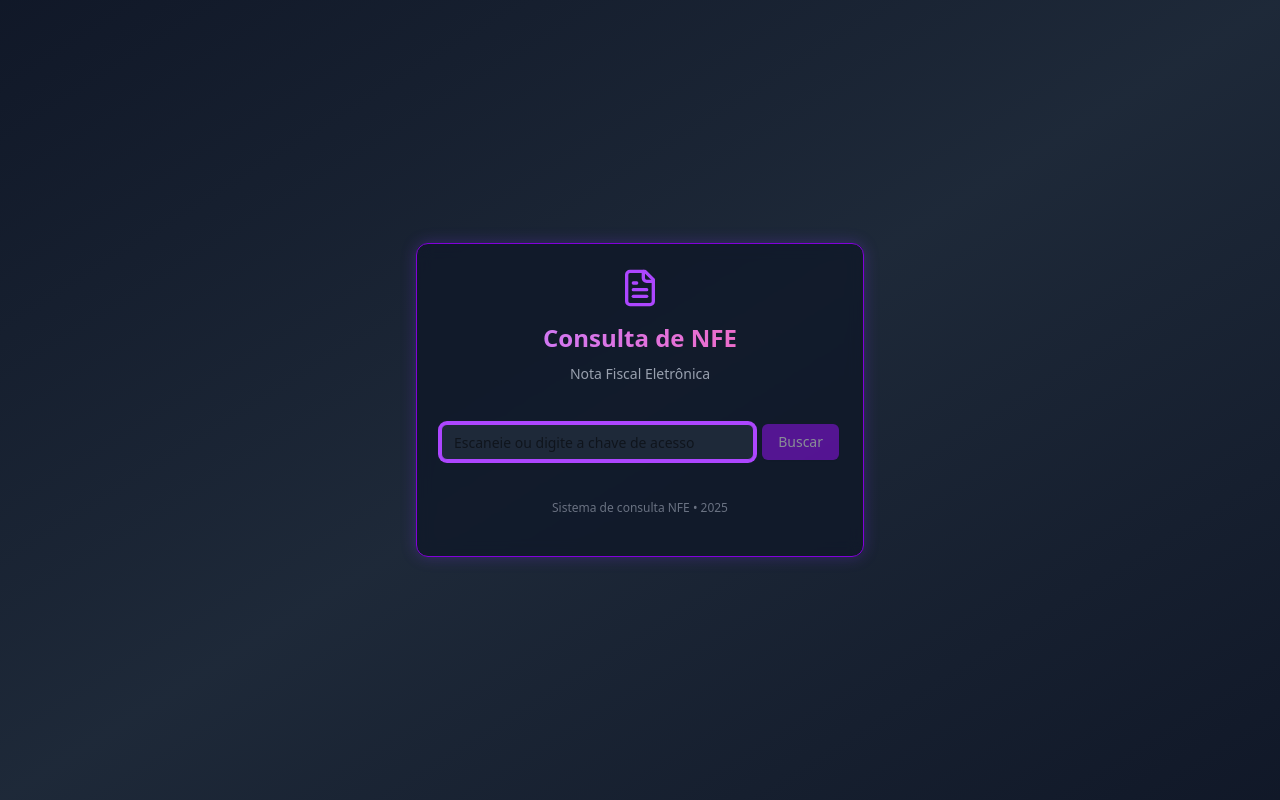
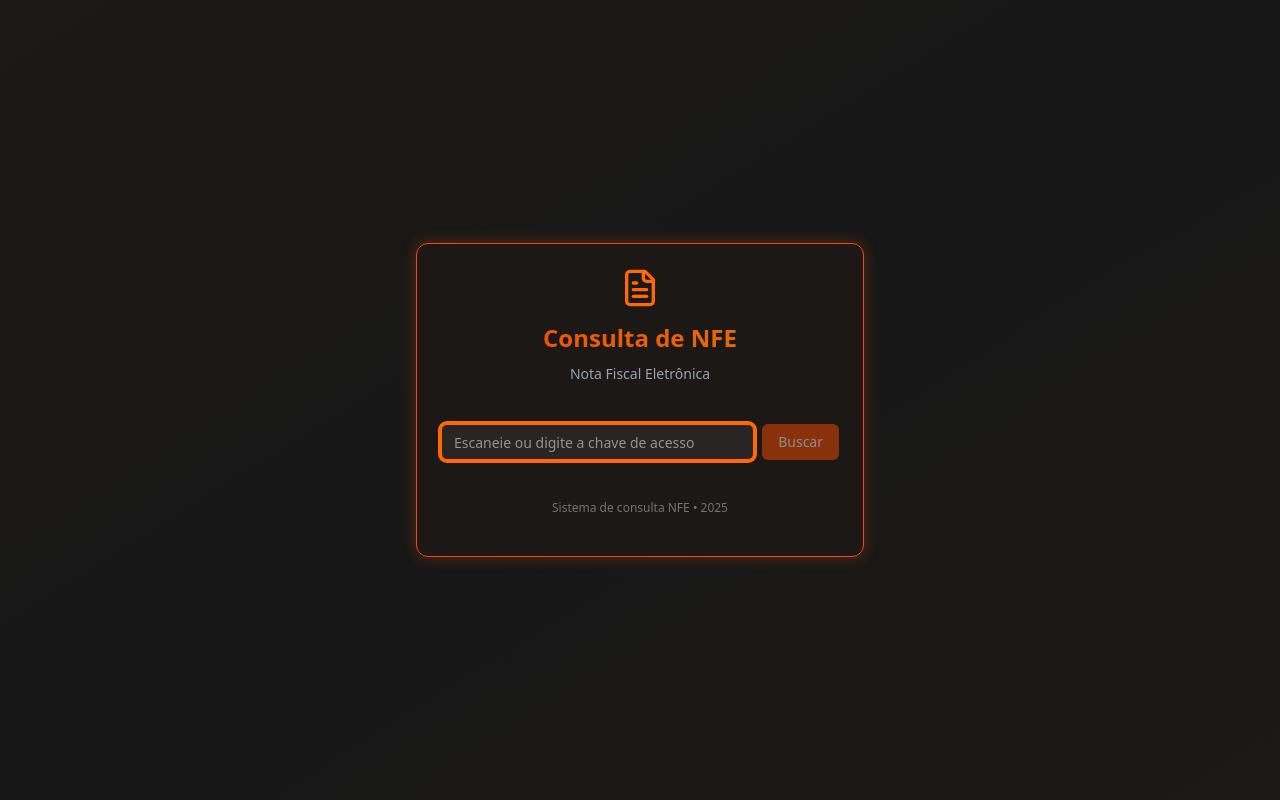
Before and after one commit to enricosaito/shipping-optimizer, a React (Vite) app in the folder frontend/: page / in a window 1280 px wide. Built offline with nearby package versions, Linux system fonts and the light colour scheme.

Commit message:
style: update to orange theme

```diff
--- a/frontend/src/App.tsx
+++ b/frontend/src/App.tsx
@@ -42,19 +42,19 @@ const App: React.FC = () => {
 
   return (
     <ThemeProvider defaultTheme="dark" forcedTheme="dark">
-      <div className="min-h-screen bg-gradient-to-br from-gray-900 via-gray-800 to-gray-900 flex flex-col items-center justify-center p-4">
+      <div className="min-h-screen bg-gradient-to-br from-stone-900 via-neutral-900 to-stone-900 flex flex-col items-center justify-center p-4">
         <motion.div
           initial={{ opacity: 0, y: -20 }}
           animate={{ opacity: 1, y: 0 }}
           transition={{ duration: 0.5 }}
           className="w-full max-w-md"
         >
-          <Card className="border-purple-700 bg-gray-900/80 backdrop-blur-sm shadow-[0_0_15px_rgba(124,58,237,0.3)]">
+          <Card className="border-orange-600 bg-stone-900/90 backdrop-blur-sm shadow-[0_0_15px_rgba(234,88,12,0.3)]">
             <CardHeader className="pb-4">
               <div className="flex justify-center mb-2">
-                <FileText className="size-10 text-purple-500" />
+                <FileText className="h-10 w-10 text-orange-500" />
               </div>
-              <CardTitle className="text-2xl font-bold text-center bg-gradient-to-r from-purple-400 to-pink-400 text-transparent bg-clip-text">
+              <CardTitle className="text-2xl font-bold text-center bg-gradient-to-r from-orange-600 to-amber-600 text-transparent bg-clip-text">
                 Consulta de NFE
               </CardTitle>
               <p className="text-gray-400 text-center text-sm mt-1">Nota Fiscal Eletrônica</p>
@@ -68,15 +68,15 @@ const App: React.FC = () => {
                   onChange={(e) => setBarcode(e.target.value)}
                   placeholder="Escaneie ou digite a chave de acesso"
                   autoFocus
-                  className="flex-1 bg-gray-800 border-gray-700 focus:border-purple-500 focus:ring-purple-500"
+                  className="flex-1 text-white bg-stone-800 border-stone-700 focus:border-orange-500 focus:ring-orange-500"
                   disabled={loading}
                 />
                 <Button
                   type="submit"
-                  className="bg-purple-600 hover:bg-purple-700 text-white"
+                  className="bg-orange-600 hover:bg-orange-700 text-white"
                   disabled={loading || !barcode}
                 >
-                  {loading ? <Loader2 className="size-4 animate-spin me-2" /> : null}
+                  {loading ? <Loader2 className="h-4 w-4 animate-spin mr-2" /> : null}
                   {loading ? "Buscando" : "Buscar"}
                 </Button>
               </form>
@@ -87,8 +87,8 @@ const App: React.FC = () => {
                   animate={{ opacity: 1, scale: 1 }}
                   transition={{ duration: 0.3 }}
                 >
-                  <Alert variant="destructive" className="mb-4 bg-red-900/50 border-red-700">
-                    <AlertCircle className="size-4" />
+                  <Alert variant="destructive" className="mb-4 bg-rose-900/40 border-rose-800">
+                    <AlertCircle className="h-4 w-4" />
                     <AlertTitle className="font-semibold">Erro</AlertTitle>
                     <AlertDescription className="text-sm">{error}</AlertDescription>
                   </Alert>
@@ -101,25 +101,26 @@ const App: React.FC = () => {
                   animate={{ opacity: 1, y: 0 }}
                   transition={{ duration: 0.4 }}
                 >
-                  <Card className="mt-4 border-gray-700 bg-gray-800/50">
+                  <Card className="mt-4 border-stone-700 bg-stone-800/50">
                     <CardHeader className="pb-2">
                       <div className="flex justify-between items-center">
-                        <CardTitle className="text-lg text-purple-400">Dados da NFE</CardTitle>
-                        <Badge variant="outline" className="bg-purple-900/30 text-purple-300 border-purple-700">
+                        <CardTitle className="text-lg text-orange-600">Dados da NFE</CardTitle>
+                        <Badge variant="outline" className="bg-amber-900/30 text-orange-300 border-orange-600">
                           {nfe.id || "ID não disponível"}
                         </Badge>
                       </div>
                     </CardHeader>
                     <CardContent>
                       <div className="space-y-2">
-                        <div className="rounded-md bg-gray-950 p-3 border border-gray-800">
+                        {/* You can add more specific NFE fields here */}
+                        <div className="rounded-md bg-stone-950 p-3 border border-stone-800">
                           <div className="flex justify-between items-center mb-2">
-                            <span className="text-xs text-gray-400">Dados completos</span>
-                            <Badge variant="secondary" className="text-xs bg-gray-800">
+                            <span className="text-xs text-stone-400">Dados completos</span>
+                            <Badge variant="secondary" className="text-xs bg-stone-800">
                               JSON
                             </Badge>
                           </div>
-                          <pre className="text-xs text-gray-300 overflow-x-auto max-h-60 scrollbar-thin scrollbar-thumb-gray-700 scrollbar-track-gray-900">
+                          <pre className="text-xs text-amber-100 overflow-x-auto max-h-60 scrollbar-thin scrollbar-thumb-stone-700 scrollbar-track-stone-900">
                             {JSON.stringify(nfe, null, 2)}
                           </pre>
                         </div>
@@ -129,8 +130,8 @@ const App: React.FC = () => {
                 </motion.div>
               )}
             </CardContent>
-            <CardFooter className="flex justify-center pb-4 pt-0">
-              <p className="text-gray-500 text-xs">Sistema de consulta NFE • {new Date().getFullYear()}</p>
+            <CardFooter className="flex justify-center pt-0 pb-4">
+              <p className="text-stone-500 text-xs">Sistema de consulta NFE • {new Date().getFullYear()}</p>
             </CardFooter>
           </Card>
         </motion.div>
--- a/frontend/src/components/ui/theme-provider.tsx
+++ b/frontend/src/components/ui/theme-provider.tsx
@@ -37,15 +37,34 @@ export function ThemeProvider({
   attribute = "data-theme",
   ...props
 }: ThemeProviderProps) {
-  const [theme, setTheme] = useState<Theme>(() => {
-    if (typeof window !== "undefined") {
-      return (window.localStorage.getItem(storageKey) as Theme) || defaultTheme;
-    }
-    return defaultTheme;
-  });
+  const [theme, setTheme] = useState<Theme>(() => (localStorage.getItem(storageKey) as Theme) || defaultTheme);
 
   useEffect(() => {
     const root = window.document.documentElement;
+
+    // Set custom CSS variables for the warm orange theme with stone gray accents
+    root.style.setProperty("--primary", "rgb(234, 88, 12)"); // orange-600
+    root.style.setProperty("--primary-foreground", "rgb(255, 255, 255)");
+    root.style.setProperty("--primary-hover", "rgb(194, 65, 12)"); // orange-700
+    root.style.setProperty("--primary-focus", "rgba(234, 88, 12, 0.5)");
+    root.style.setProperty("--primary-light", "rgb(251, 146, 60)"); // orange-400
+    root.style.setProperty("--primary-dark", "rgb(194, 65, 12)"); // orange-700
+    root.style.setProperty("--accent", "rgb(251, 146, 60)"); // orange-400
+    root.style.setProperty("--accent-foreground", "rgb(255, 255, 255)");
+
+    // Add warm/stone gray colors for the theme
+    root.style.setProperty("--background", "rgb(28, 25, 23)"); // stone-900
+    root.style.setProperty("--foreground", "rgb(250, 250, 249)"); // stone-50
+    root.style.setProperty("--card", "rgb(28, 25, 23)"); // stone-900
+    root.style.setProperty("--card-foreground", "rgb(250, 250, 249)"); // stone-50
+    root.style.setProperty("--popover", "rgb(28, 25, 23)"); // stone-900
+    root.style.setProperty("--popover-foreground", "rgb(250, 250, 249)"); // stone-50
+    root.style.setProperty("--border", "rgb(68, 64, 60)"); // stone-700
+    root.style.setProperty("--input", "rgb(68, 64, 60)"); // stone-700
+    root.style.setProperty("--secondary", "rgb(41, 37, 36)"); // stone-800
+    root.style.setProperty("--secondary-foreground", "rgb(214, 211, 209)"); // stone-300
+    root.style.setProperty("--muted", "rgb(41, 37, 36)"); // stone-800
+    root.style.setProperty("--muted-foreground", "rgb(168, 162, 158)"); // stone-400
 
     if (forcedTheme) {
       root.setAttribute(attribute, forcedTheme);
@@ -53,9 +72,9 @@ export function ThemeProvider({
     }
 
     if (disableTransitionOnChange) {
-      root.classList.add("[transition:none]");
+      root.classList.add("transition-none");
       window.setTimeout(() => {
-        root.classList.remove("[transition:none]");
+        root.classList.remove("transition-none");
       }, 0);
     }
 
@@ -71,9 +90,7 @@ export function ThemeProvider({
   const value = {
     theme,
     setTheme: (theme: Theme) => {
-      if (typeof window !== "undefined") {
-        window.localStorage.setItem(storageKey, theme);
-      }
+      localStorage.setItem(storageKey, theme);
       setTheme(theme);
     },
   };
```
